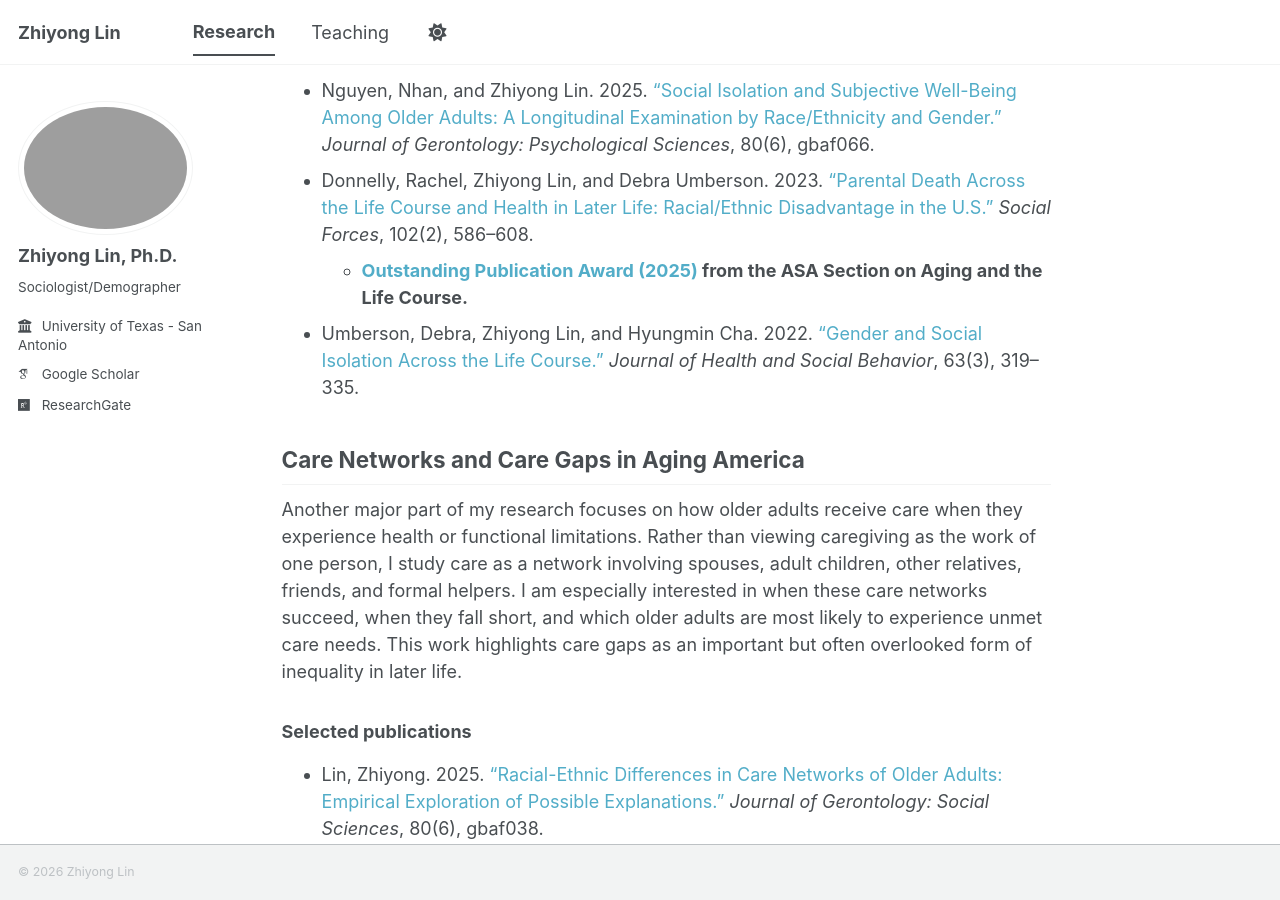
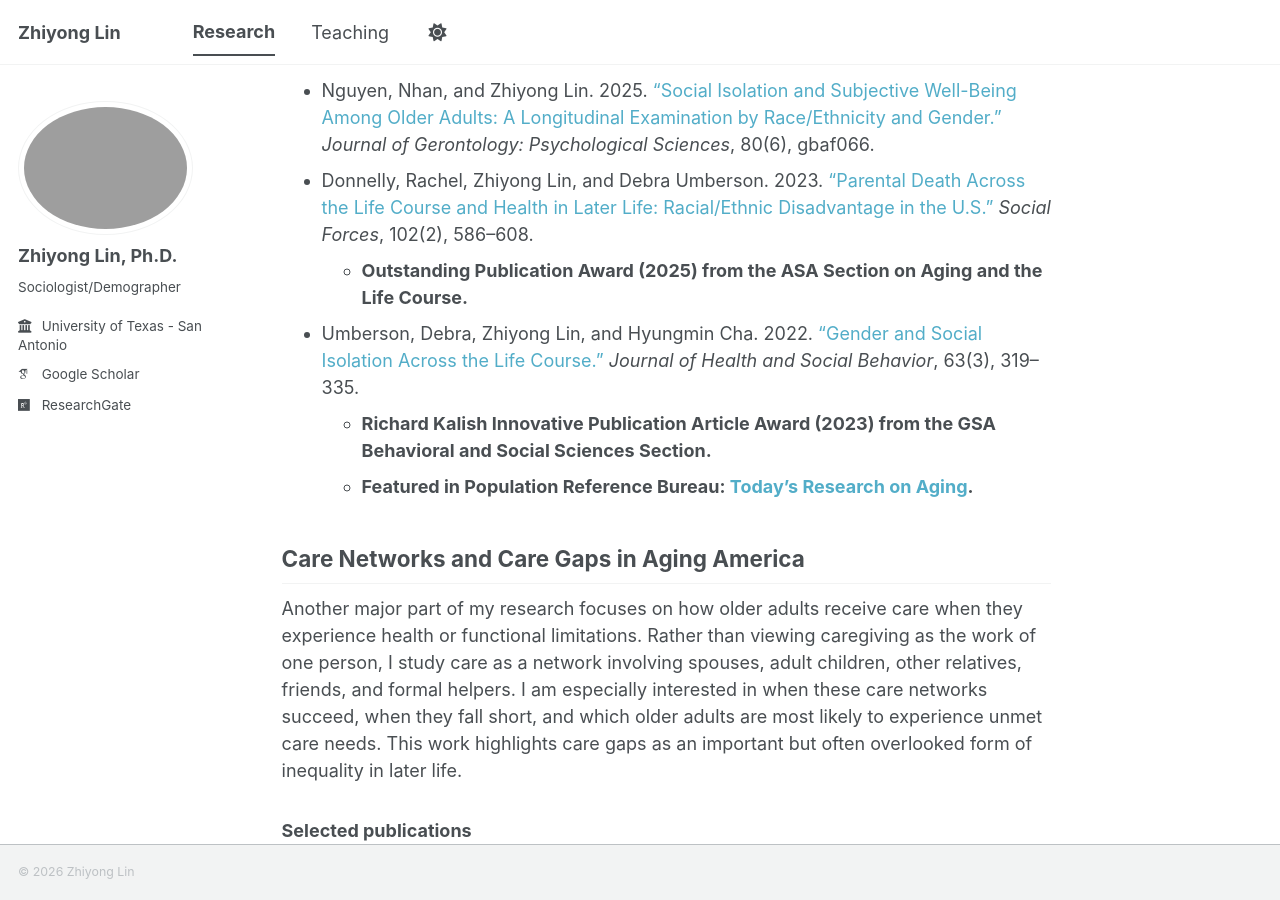
Before and after one commit to zhiyonglinsoc/zhiyonglinsoc.github.io, a Jekyll site: the page built from _pages/research.md, in a window 1280 px wide and 900 px high, scrolled down 783 px. Built offline with Jekyll 4.4.1, drawn with Linux system fonts in a browser that asks for light colours; some web fonts are replaced; a script bundle is joined from its source files by our own code; library files that are not in the unit come from our copies.

Commit message:
update research

```diff
--- a/_pages/research.md
+++ b/_pages/research.md
@@ -19,8 +19,10 @@ My research examines how social relationships shape health from early life to la
 * Lin, Zhiyong, Kara Joyner, and Wendy Manning. 2026. ["Sexual Orientation and Social Isolation from Early Adulthood to Early Midlife."](https://journals.sagepub.com/doi/10.1177/00221465251340020){:target="_blank" .publication-title-link} *Journal of Health and Social Behavior*, 67(2), 216–233.
 * Nguyen, Nhan, and Zhiyong Lin. 2025. ["Social Isolation and Subjective Well-Being Among Older Adults: A Longitudinal Examination by Race/Ethnicity and Gender."](https://doi.org/10.1093/geronb/gbaf066){:target="_blank" .publication-title-link} *Journal of Gerontology: Psychological Sciences*, 80(6), gbaf066.
 * Donnelly, Rachel, Zhiyong Lin, and Debra Umberson. 2023. ["Parental Death Across the Life Course and Health in Later Life: Racial/Ethnic Disadvantage in the U.S."](https://academic.oup.com/sf/article-abstract/102/2/586/7058194){:target="_blank" .publication-title-link} *Social Forces*, 102(2), 586–608.
-    - <strong><a href="https://www.asanet.org/communities-and-sections/sections/current-sections/aging-and-the-life-course-award-recipient-history/" target="_blank">Outstanding Publication Award (2025)</a> from the ASA Section on Aging and the Life Course.</strong>
+    - <strong>Outstanding Publication Award (2025) from the ASA Section on Aging and the Life Course.</strong>
 * Umberson, Debra, Zhiyong Lin, and Hyungmin Cha. 2022. ["Gender and Social Isolation Across the Life Course."](https://journals.sagepub.com/doi/full/10.1177/00221465221109634){:target="_blank" .publication-title-link} *Journal of Health and Social Behavior*, 63(3), 319–335.
+    - <strong>Richard Kalish Innovative Publication Article Award (2023) from the GSA Behavioral and Social Sciences Section.</strong>
+    - <strong>Featured in Population Reference Bureau: <a href="https://www.prb.org/resource/todays-research-on-aging-44-more-than-a-feeling-how-social-connection-protects-health-in-later-life/" target="_blank">Today's Research on Aging</a>.</strong>
 
 ## Care Networks and Care Gaps in Aging America
 
```
